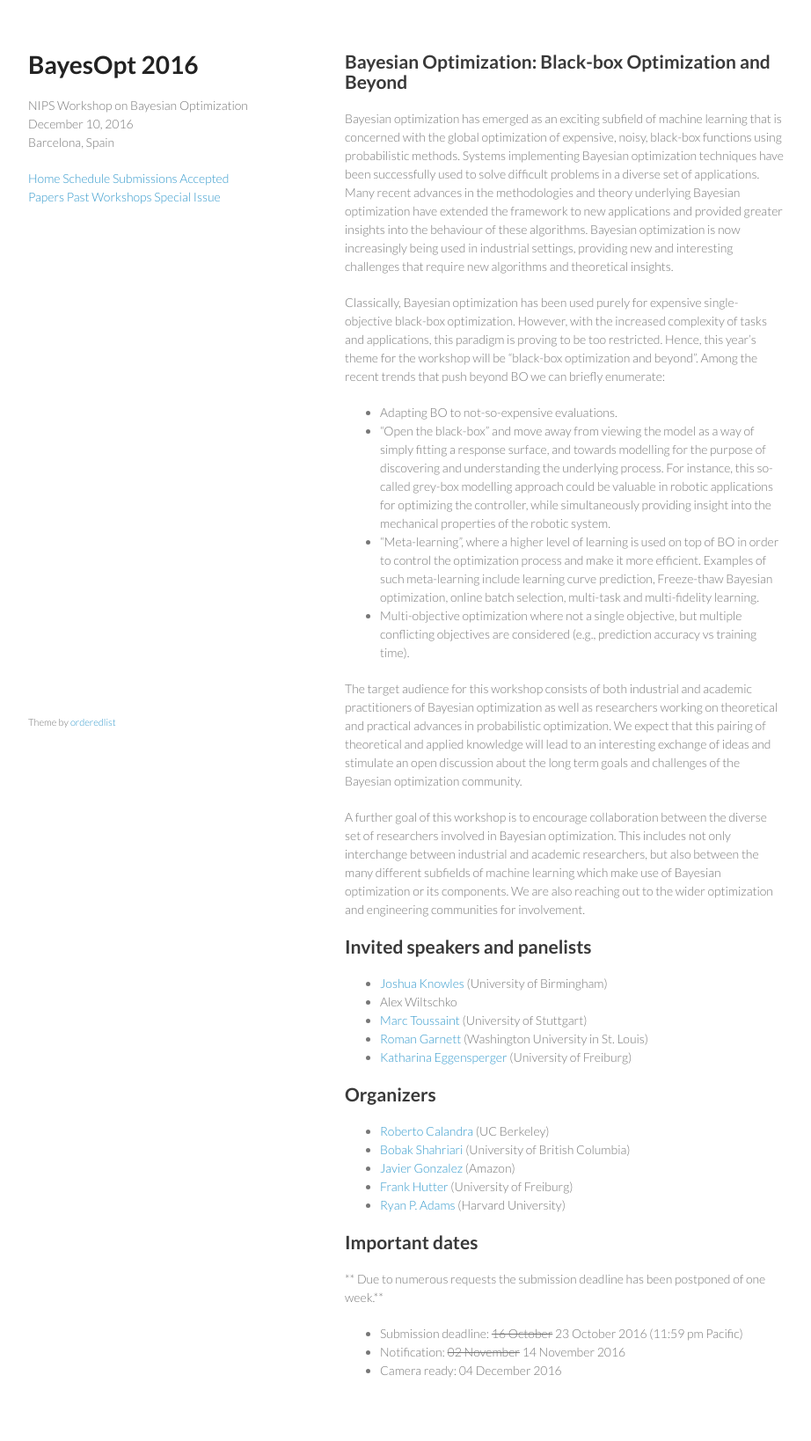
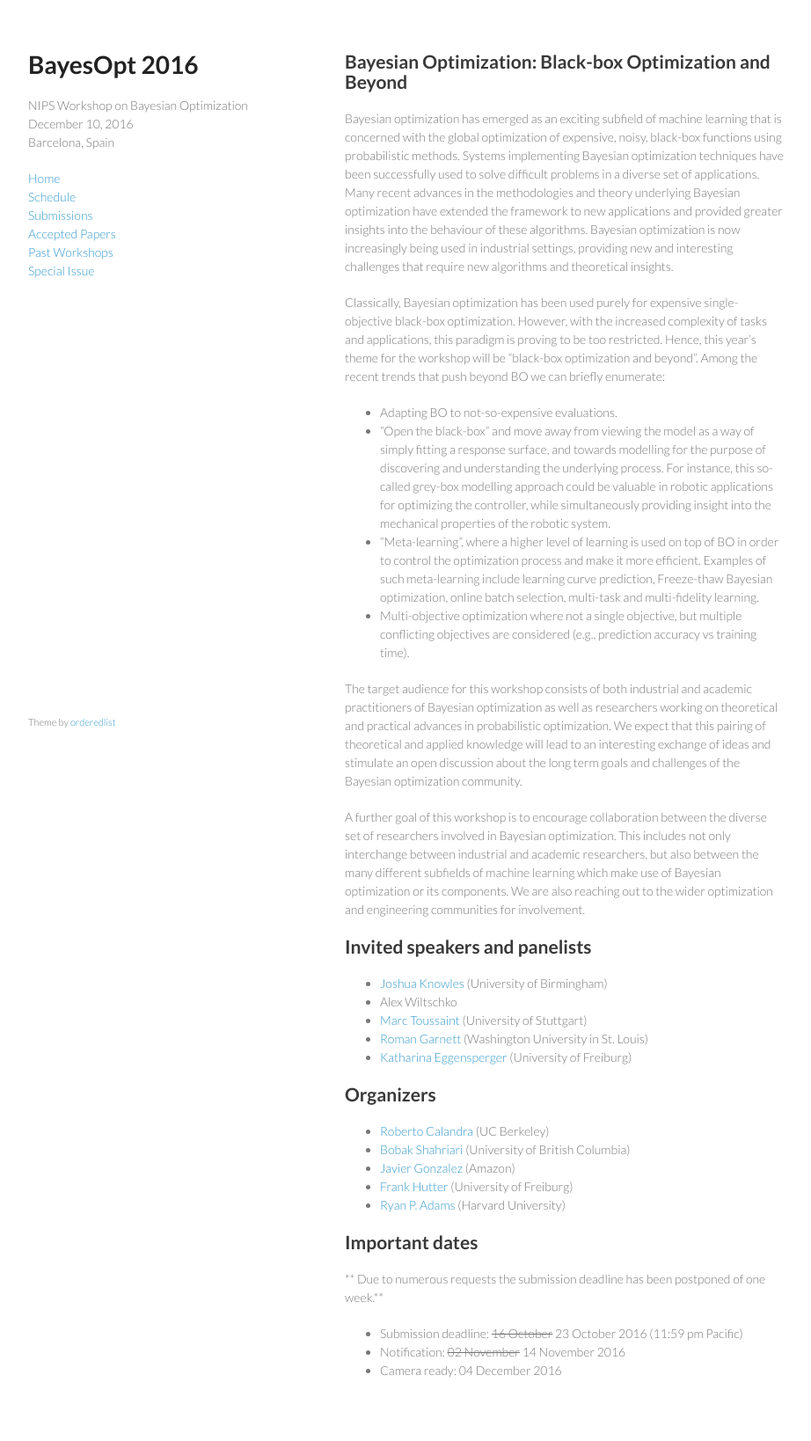
Before and after one commit to bayesopt/bayesopt.github.io, a Jekyll site: the page built from index.md, in a window 1280 px wide. Shown: the whole page at 88% size, without its empty margins (178-1100 px from the left). Built offline with Jekyll 4.4.1, drawn with Linux system fonts in a browser that asks for light colours.

Commit message:
finally fixed

```diff
--- a/_layouts/default.html
+++ b/_layouts/default.html
@@ -9,13 +9,12 @@
       <header>
         <h1>{{ site.title }}</h1>
         <p>{{ site.description }}</p>
-        <a class="page-link" href="https://bayesopt.github.io/home.html">Home</a>
-        <a class="page-link" href="https://bayesopt.github.io/schedule.html">Schedule</a>
-        <a class="page-link" href="https://bayesopt.github.io/submissions.html">Submissions</a>
-        <a class="page-link" href="https://bayesopt.github.io/accepted.html">Accepted Papers</a>
-        <a class="page-link" href="https://bayesopt.github.io/past.html">Past Workshops</a>
-        <a class="page-link" href="https://bayesopt.github.io/special-issue.html">Special Issue</a>
-        <br>
+        <a class="page-link" href="https://bayesopt.github.io/home.html">Home</a><br>
+        <a class="page-link" href="https://bayesopt.github.io/schedule.html">Schedule</a><br>
+        <a class="page-link" href="https://bayesopt.github.io/submissions.html">Submissions</a><br>
+        <a class="page-link" href="https://bayesopt.github.io/accepted.html">Accepted Papers</a><br>
+        <a class="page-link" href="https://bayesopt.github.io/past.html">Past Workshops</a><br>
+        <a class="page-link" href="https://bayesopt.github.io/special-issue.html">Special Issue</a><br>
       </header>
       <section>
         {{ content }}
```
